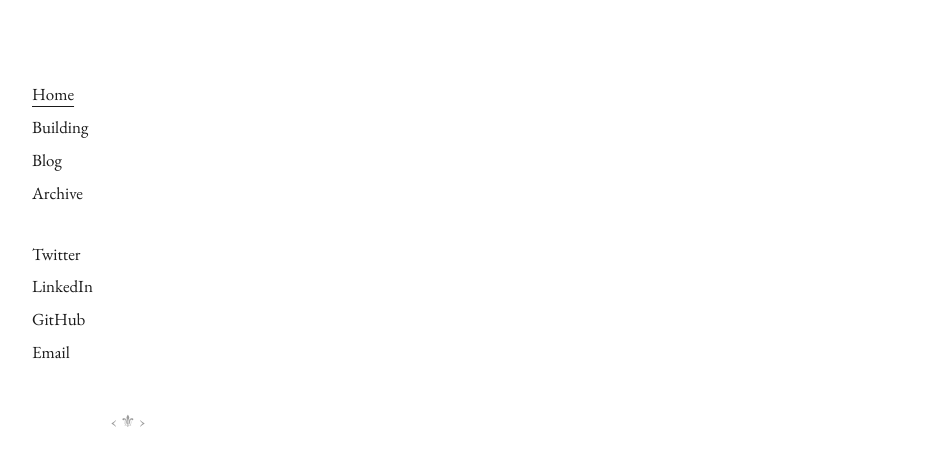
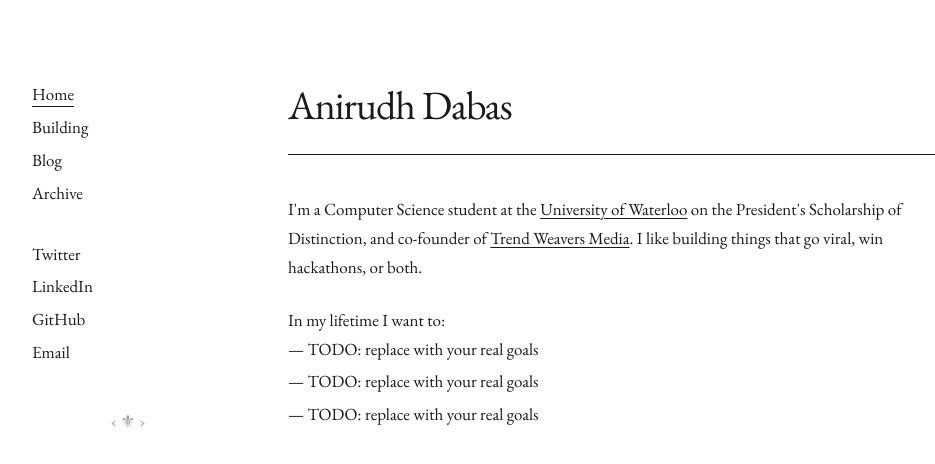
Before and after one commit to AnirudhDabas/anirro, a Next.js app: page / in a window 1280 px wide. Shown: the top 464 px of the page, without its empty margins (144-1079 px from the left). Built offline with nearby package versions, Linux system fonts and the light colour scheme.

Commit message:
feat: implement home page

```diff
--- a/app/globals.css
+++ b/app/globals.css
@@ -24,3 +24,9 @@ body {
   -moz-osx-font-smoothing: grayscale;
   text-rendering: optimizeLegibility;
 }
+
+main a {
+  text-decoration: underline;
+  text-decoration-thickness: 1px;
+  text-underline-offset: 3px;
+}
--- a/app/page.tsx
+++ b/app/page.tsx
@@ -1,3 +1,32 @@
+import PageTitle from "@/components/PageTitle";
+
 export default function Home() {
-  return null;
+  return (
+    <>
+      <PageTitle>Anirudh Dabas</PageTitle>
+      <div className="mt-10 space-y-6">
+        <p>
+          I&apos;m a Computer Science student at the{" "}
+          <a
+            href="https://uwaterloo.ca"
+            target="_blank"
+            rel="noopener noreferrer"
+          >
+            University of Waterloo
+          </a>{" "}
+          on the President&apos;s Scholarship of Distinction, and co-founder of{" "}
+          <a href="#">Trend Weavers Media</a>. I like building things that go
+          viral, win hackathons, or both.
+        </p>
+        <div>
+          <p>In my lifetime I want to:</p>
+          <ul className="list-none space-y-1 pl-0">
+            <li>— TODO: replace with your real goals</li>
+            <li>— TODO: replace with your real goals</li>
+            <li>— TODO: replace with your real goals</li>
+          </ul>
+        </div>
+      </div>
+    </>
+  );
 }
--- /dev/null
+++ b/components/PageTitle.tsx
@@ -0,0 +1,14 @@
+type Props = {
+  children: React.ReactNode;
+};
+
+export default function PageTitle({ children }: Props) {
+  return (
+    <header>
+      <h1 className="text-[2.5rem] leading-tight font-normal tracking-tight">
+        {children}
+      </h1>
+      <hr className="mt-6 border-0 border-t border-[var(--fg)]" />
+    </header>
+  );
+}
```
